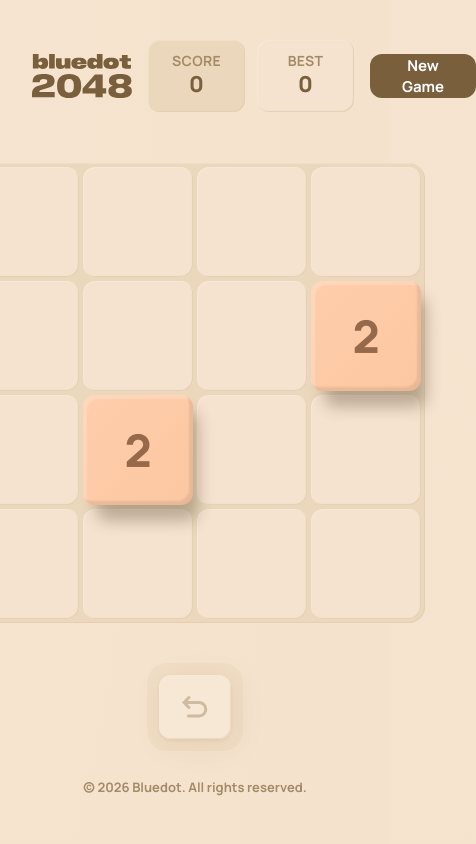
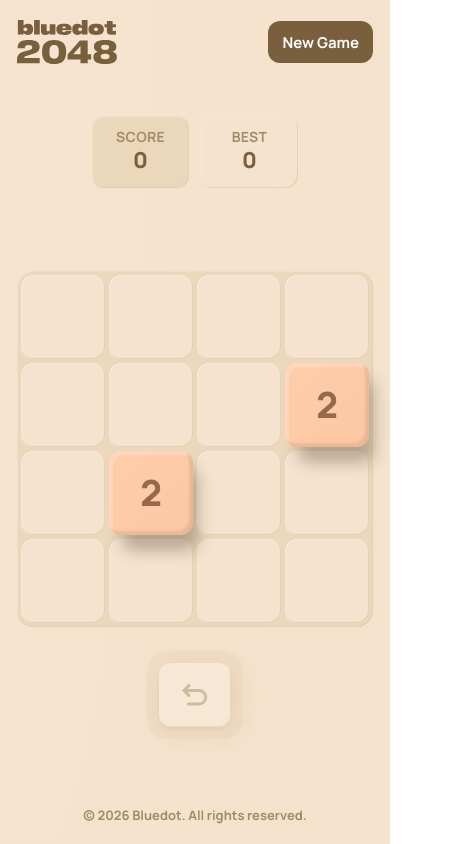
Before and after one commit to dnetesov/2048-clone, a React (Vite) app: page / in a window 390 px wide. Shown: the whole page, 476 px wide, since content can reach past the window. Built offline with nearby package versions, Linux system fonts and the light colour scheme.

Commit message:
feat: add responsive layout

```diff
--- a/src/components/Tile.tsx
+++ b/src/components/Tile.tsx
@@ -1,13 +1,16 @@
-import { BOARD_PADDING, CELL_GAP, CELL_SIZE } from "../game/constants"
 import type { Tile as TileType } from "../game/types"
 
 type TileProps = {
   tile: TileType
 }
 
-// Pixel offset of a cell index along one axis.
-function offset(index: number): number {
-  return BOARD_PADDING + index * (CELL_SIZE + CELL_GAP)
+// CSS offset of a cell index along one axis.
+function offset(index: number): string {
+  const steps = Array.from({ length: index }, () => "var(--cell-size) + var(--cell-gap)")
+
+  return steps.length > 0
+    ? `calc(var(--board-padding) + ${steps.join(" + ")})`
+    : "var(--board-padding)"
 }
 
 /**
@@ -29,7 +32,7 @@ export function Tile({ tile }: TileProps) {
     .join(" ")
 
   return (
-    <div className={classNames} style={{ transform: `translate(${x}px, ${y}px)` }}>
+    <div className={classNames} style={{ transform: `translate(${x}, ${y})` }}>
       <span className="tile__value">{tile.value}</span>
     </div>
   )
@@ -39,5 +42,5 @@ export function TileShadow({ tile }: TileProps) {
   const x = offset(tile.col)
   const y = offset(tile.row)
 
-  return <div className="tile-shadow" style={{ transform: `translate(${x}px, ${y}px)` }} />
+  return <div className="tile-shadow" style={{ transform: `translate(${x}, ${y})` }} />
 }
--- a/src/styles/global.css
+++ b/src/styles/global.css
@@ -46,10 +46,12 @@ body {
   background: radial-gradient(100% 280.37% at 0% 0%, var(--color-page-from) 0%, var(--color-page-to) 100%);
   color: var(--color-accent);
   -webkit-font-smoothing: antialiased;
+  overflow-x: hidden;
 }
 
 .app {
   min-height: 100vh;
+  min-height: 100svh;
   display: flex;
   align-items: stretch;
   justify-content: center;
@@ -63,6 +65,7 @@ body {
   width: 100%;
   max-width: 1440px;
   min-height: calc(100vh - 80px);
+  min-height: calc(100svh - 80px);
 }
 
 .game__board-area {
@@ -507,3 +510,143 @@ body {
   font-size: 13px;
   color: var(--color-label);
 }
+
+/* ===========================================================================
+   Responsive layout
+   =========================================================================== */
+@media (max-width: 640px) {
+  :root {
+    --cell-size: 84px;
+    --board-size: 356px;
+  }
+
+  .app {
+    padding: 20px 16px 12px;
+  }
+
+  .game {
+    min-height: calc(100vh - 32px);
+    min-height: calc(100svh - 32px);
+  }
+
+  .header {
+    width: var(--board-size);
+    max-width: 100%;
+    display: grid;
+    grid-template-columns: 1fr auto;
+    grid-template-areas:
+      "logo action"
+      "scores scores";
+    row-gap: 12px;
+    column-gap: 16px;
+    margin-bottom: 16px;
+  }
+
+  .logo {
+    grid-area: logo;
+    align-self: center;
+  }
+
+  .header__scores {
+    grid-area: scores;
+    justify-content: center;
+    margin-top: 40px;
+  }
+
+  .header > .button {
+    grid-area: action;
+    justify-self: end;
+    min-width: 104px;
+    height: 42px;
+    padding-inline: 14px;
+  }
+
+  .tile {
+    font-size: 36px;
+  }
+
+  .tile--128,
+  .tile--256,
+  .tile--512 {
+    font-size: 31px;
+  }
+
+  .tile--1024,
+  .tile--2048 {
+    font-size: 27px;
+  }
+
+  .game__controls {
+    margin-top: 24px;
+  }
+}
+
+@media (max-width: 380px) {
+  :root {
+    --cell-size: 76px;
+    --board-size: 324px;
+  }
+
+  .app {
+    padding-inline: 12px;
+  }
+
+  .score-card {
+    width: 92px;
+    height: 66px;
+    padding: 12px 18px;
+  }
+
+  .score-card__label {
+    font-size: 12px;
+  }
+
+  .score-card__value {
+    font-size: 20px;
+  }
+
+  .undo-button {
+    width: 88px;
+    height: 80px;
+  }
+
+  .undo-button__inner {
+    width: 64px;
+    height: 56px;
+  }
+}
+
+@media (max-width: 340px) {
+  :root {
+    --cell-size: 70px;
+    --board-size: 300px;
+  }
+
+  .app {
+    padding-inline: 10px;
+  }
+
+  .header {
+    column-gap: 10px;
+  }
+
+  .header > .button {
+    min-width: 96px;
+    padding-inline: 12px;
+  }
+
+  .tile {
+    font-size: 31px;
+  }
+
+  .tile--128,
+  .tile--256,
+  .tile--512 {
+    font-size: 27px;
+  }
+
+  .tile--1024,
+  .tile--2048 {
+    font-size: 23px;
+  }
+}
```
